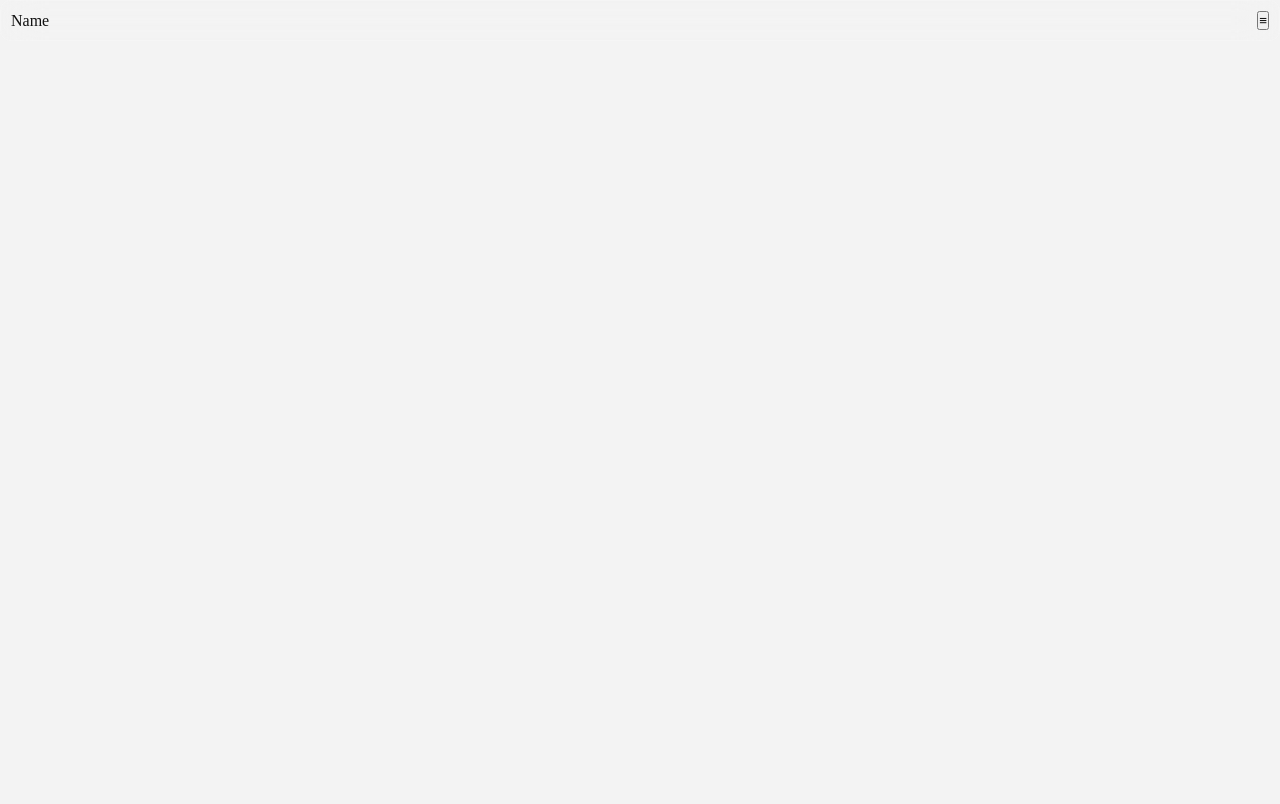
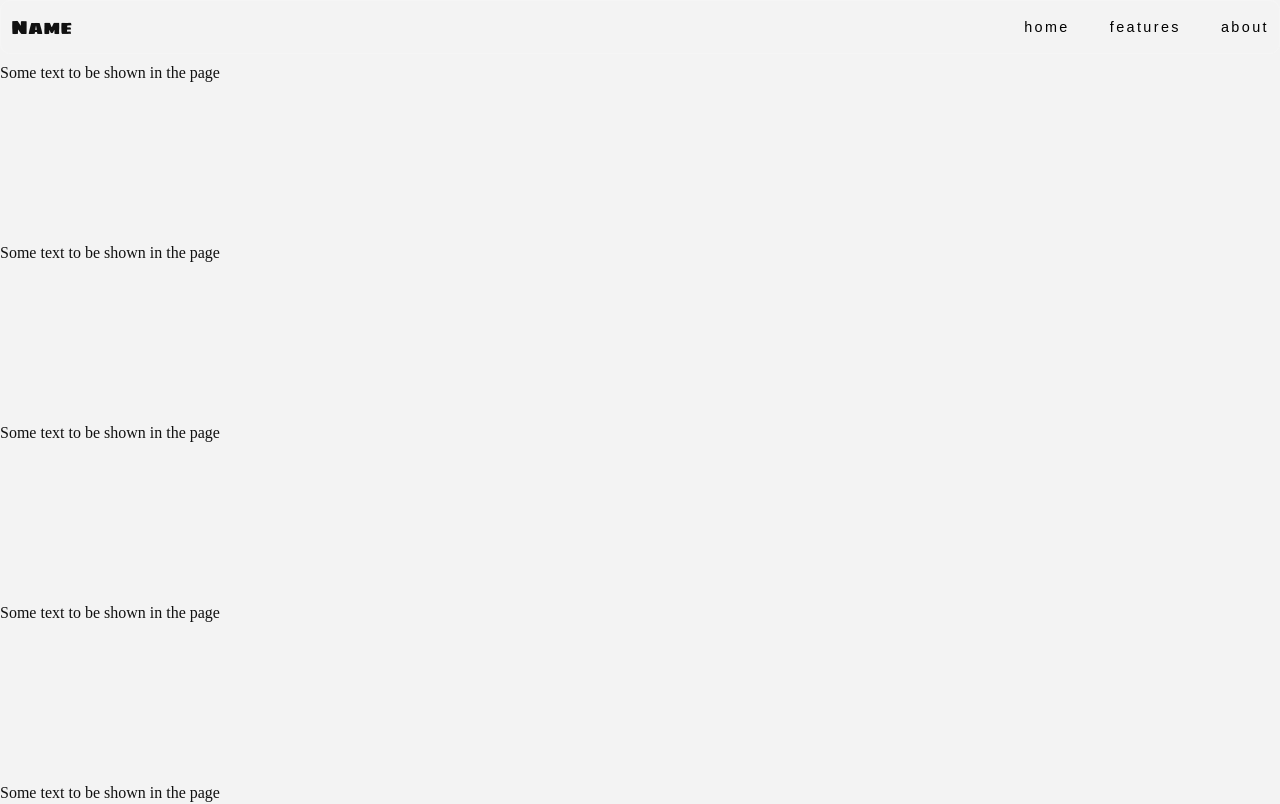
Before and after one commit to Daki-DM/Whealthier, a website: page index.html in a window 1280 px wide. Shown: the top 804 px of the page. Drawn offline with Linux system fonts and the light colour scheme.

Commit message:
:lipstick: Add menu items into navbar

```diff
--- a/index.html
+++ b/index.html
@@ -1,34 +1,58 @@
 <!DOCTYPE html>
 <html>
+
 <head>
   <meta http-equiv="content-type" content="text/html; charset=utf-8" />
   <meta name="viewport" content="width=device-width, initial-scale=1.0">
   <title>Timathon-Health-Project</title>
   <link rel="stylesheet" href="styles.css" type="text/css" />
 </head>
+
 <body>
   <div class="nav-container" id="nav">
     <div class="nav-heading">
       Name
     </div>
-      <button class="nav-menu-toggler">
+    <button class="nav-menu-toggler" id="menu-toggler">
       &#8801;
     </button>
+    <div class="break"></div>
+    <ul class="nav-list" id="menu">
+      <li><a href="#home">home</a></li>
+      <li><a href="#features">features</a></li>
+      <li><a href="#about">about</a></li>
+    </ul>
   </div>
-
+  <div class="content">
+    Some text to be shown in the page
     <br /><br /><br /><br /><br /><br /><br /><br /><br /><br />
+    Some text to be shown in the page
     <br /><br /><br /><br /><br /><br /><br /><br /><br /><br />
+    Some text to be shown in the page
     <br /><br /><br /><br /><br /><br /><br /><br /><br /><br />
+    Some text to be shown in the page
     <br /><br /><br /><br /><br /><br /><br /><br /><br /><br />
+    Some text to be shown in the page
     <br /><br /><br /><br /><br /><br /><br /><br /><br /><br />
+    Some text to be shown in the page
     <br /><br /><br /><br /><br /><br /><br /><br /><br /><br />
+    Some text to be shown in the page
     <br /><br /><br /><br /><br /><br /><br /><br /><br /><br />
+    Some text to be shown in the page
     <br /><br /><br /><br /><br /><br /><br /><br /><br /><br />
+    Some text to be shown in the page
     <br /><br /><br /><br /><br /><br /><br /><br /><br /><br />
+    Some text to be shown in the page
     <br /><br /><br /><br /><br /><br /><br /><br /><br /><br />
+    Some text to be shown in the page
     <br /><br /><br /><br /><br /><br /><br /><br /><br /><br />
+    Some text to be shown in the page
     <br /><br /><br /><br /><br /><br /><br /><br /><br /><br />
-
+    Some text to be shown in the page
+    <br /><br /><br /><br /><br /><br /><br /><br /><br /><br />
+    Some text to be shown in the page
+  </div>
   <script src="index.js" type="module" charset="utf-8"></script>
 </body>
+
 </html>
--- a/index.js
+++ b/index.js
@@ -1,4 +1,6 @@
 let nav = document.getElementById('nav');
+let menu = document.getElementById('menu');
+let menuToggler = document.getElementById('menu-toggler');
 
 document.onscroll = (ev) => {
     if (
@@ -10,3 +12,7 @@ document.onscroll = (ev) => {
         nav.classList.remove('chip-off');
     }
 };
+
+menuToggler.onclick = () => {
+  menu.classList.toggle('active');
+}
--- a/styles.css
+++ b/styles.css
@@ -1,3 +1,5 @@
+@import url('https://fonts.googleapis.com/css2?family=Sigmar+One&display=swap');
+
 * {
   margin: 0;
   padding: 0;
@@ -7,21 +9,19 @@
 body {
   background-color: #F3F3F3;
   color: #111;
+  scroll-behavior: smooth;
 }
 
 .nav-container {
-  max-width: 100%;
   width: 100%;
   display: flex;
   justify-content: space-between;
   align-items: center;
+  flex-wrap: wrap;
   transition: all 0.1s ease;
   padding: 10px;
   border-radius: 10px;
-  backdrop-filter: blur(20.0px);
-  -webkit-backdrop-filter: blur(20.0px);
   border: 1px solid rgba(255, 255, 255, 0.18);
-  z-index: 1;
   position: absolute;
   left: 50%;
   transform: translate(-50%, 0%);
@@ -32,4 +32,78 @@ body {
   width: 95%;
   margin-top: 0.8rem;
   box-shadow: 0 8px 32px 0 rgba(31, 38, 135, 0.37);
+  background-color: rgba(255, 255, 255, .9);
 }
+
+.nav-container .nav-heading {
+  font-size: 1.2rem;
+  font-family: 'Sigmar One', cursive;
+}
+
+.nav-container .nav-menu-toggler {
+  display: none;
+  outline: none;
+  border: none;
+  font-size: 1rem;
+  background-color: transparent;
+}
+
+.nav-container .nav-list {
+  list-style: none;
+  display: flex;
+  flex-direction: row;
+}
+
+.nav-container .nav-list li {
+  margin-left: 40px;
+}
+
+.nav-container .nav-list li a {
+  text-decoration: none;
+  font-size: 0.9rem;
+  color: black;
+  letter-spacing: 0.3ch;
+  position: relative;
+  font-family: Arial;
+}
+
+.nav-container .nav-list li a::after {
+  position: absolute;
+  content: '';
+  height: 2px;
+  background-color: green;
+  left: 0;
+  bottom: -2px;
+  width: 0;
+  transition: 0.4s ease;
+}
+
+.nav-container .nav-list li a:hover::after {
+  width: 100%;
+}
+
+.content {
+  padding-top: 4rem;
+}
+
+@media (max-width: 768px) {
+  .break {
+    flex-basis: 100%;
+    height: 0;
+  }
+  .nav-container .nav-menu-toggler {
+    display: block;
+  }
+  .nav-container .nav-list {
+    flex-direction: column;
+    order: 3;
+    width: 100%;
+    display: none;
+  }
+  .nav-container .nav-list.active {
+    display: flex;
+  }
+  .nav-container .nav-list li {
+    margin: 5px 5px;
+  }
+}
```
Lines whose indentation alone changed are shown as unchanged.
